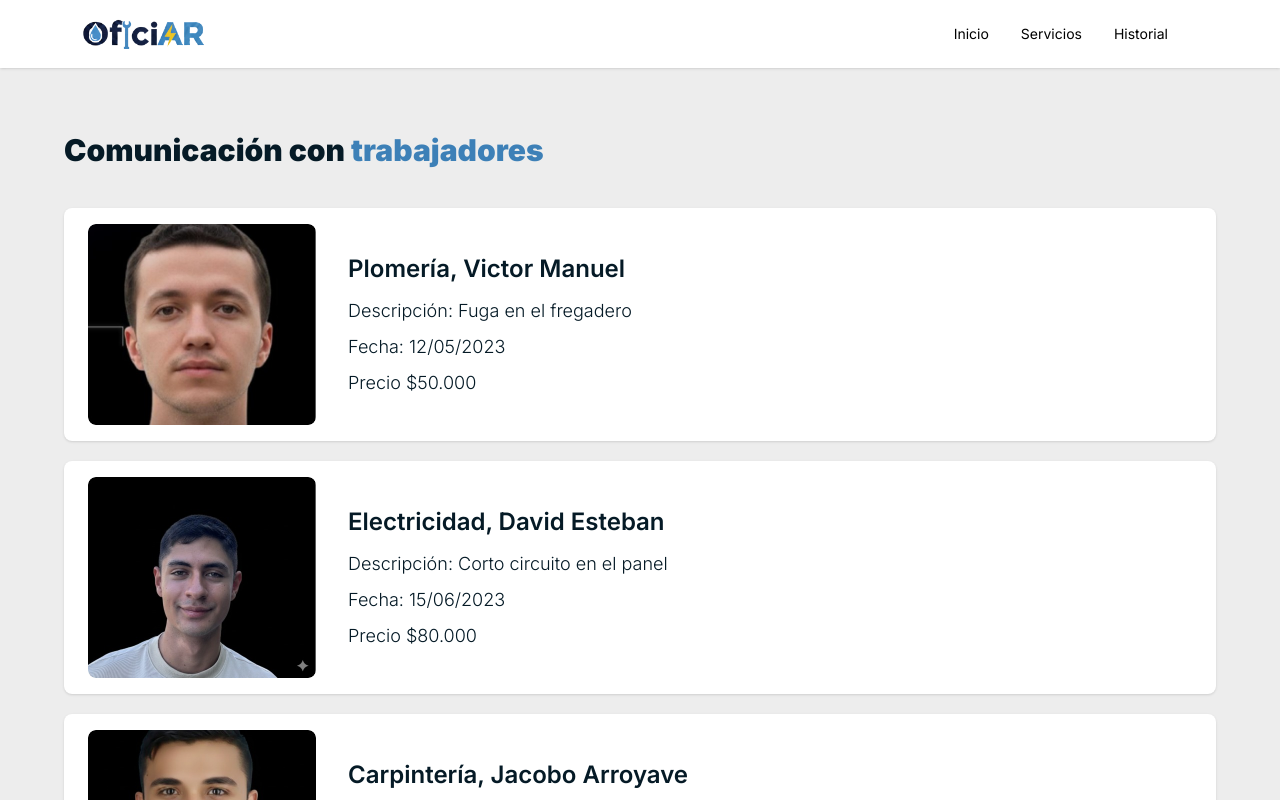
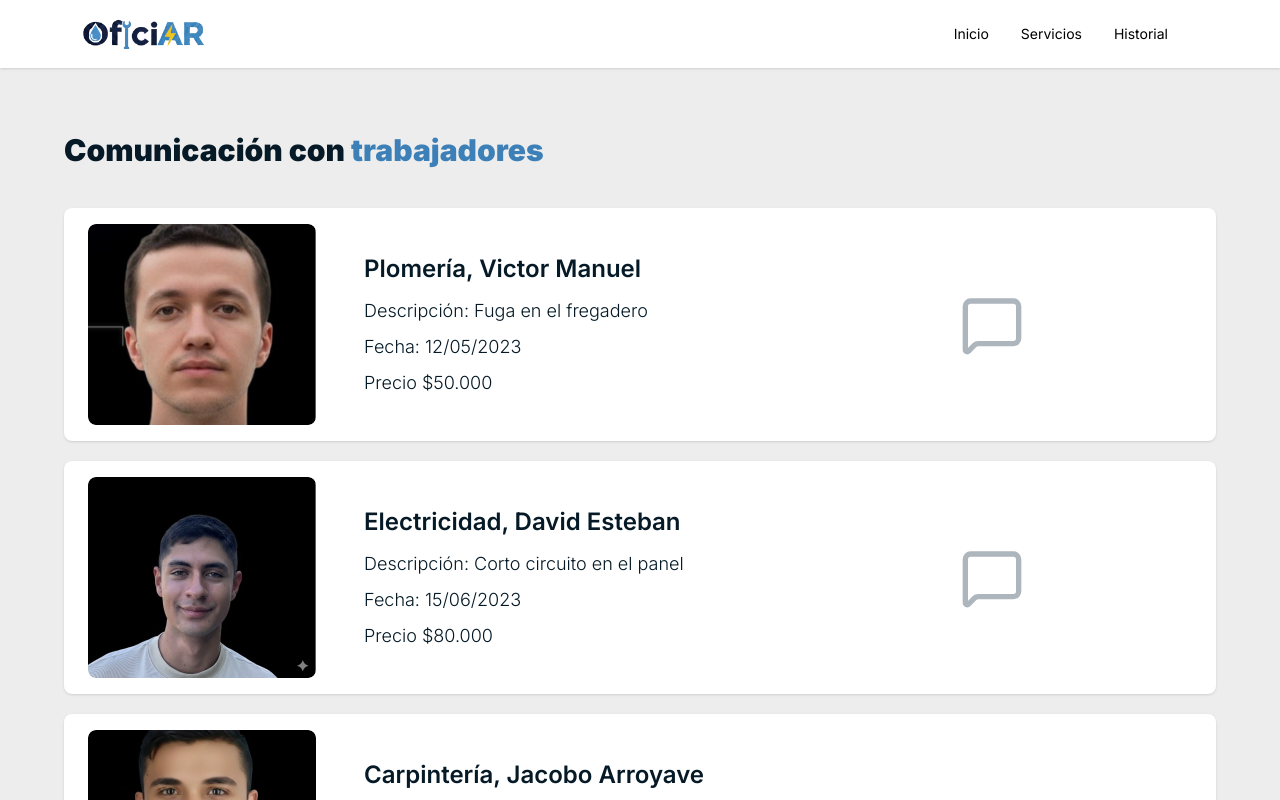
Before and after one commit to DavidToroHrr/oficiAR-front, a React (Vite) app: page /user-services in a window 1280 px wide. Shown: the top 800 px of the page. Built offline with nearby package versions, Linux system fonts and the light colour scheme; what @mercadopago/sdk-react would draw is missing.

Commit message:
add icon message

```diff
--- /dev/null
+++ b/src/components/ChatBubbleIcon/ChatBubbleIcon.jsx
@@ -0,0 +1,10 @@
+import { MessageSquare } from 'lucide-react'
+
+export default function ChatBubbleIcon({ onClick }) {
+    return (
+        <MessageSquare
+            className="w-10 h-10 md:w-16 md:h-16 text-light-gray shrink-0 cursor-pointer hover:text-light-blue transition-colors ml-auto mr-6 md:mr-48"
+            onClick={onClick}
+        />
+    )
+}
--- a/src/components/ServiceCard/ServiceCard.jsx
+++ b/src/components/ServiceCard/ServiceCard.jsx
@@ -1,5 +1,6 @@
 import OfficerImage from "../OfficerImage/OfficerImage";
 import ServiceCardInfo from "../ServiceCardInfo/ServiceCardInfo";
+import ChatBubbleIcon from "../ChatBubbleIcon/ChatBubbleIcon";
 
 export default function ServiceCard({ imageSrc, imageAlt, nombre, descripcion, fecha, precio }) {
     return (
@@ -11,6 +12,12 @@ export default function ServiceCard({ imageSrc, imageAlt, nombre, descripcion, f
                 fecha={fecha}
                 precio={precio}
             />
+
+         {/* Ícono directo en la carta sin div extra
+                ml-auto lo empuja a la derecha dentro del flex
+                pr-8 para que no quede pegado al borde */}
+            <ChatBubbleIcon />
+
         </div>
     );
 }
--- a/src/components/ServiceCardInfo/ServiceCardInfo.jsx
+++ b/src/components/ServiceCardInfo/ServiceCardInfo.jsx
@@ -1,6 +1,6 @@
 export default function ServiceCardInfo({ nombre, descripcion, fecha, precio }) {
     return (
-        <div className="flex flex-col justify-start ml-4">
+        <div className="flex flex-col justify-start ml-8">
             <h3 className="font-semibold text-xl md:text-2xl text-very-dark-blue mb-3">
                 {nombre}
             </h3>
```
